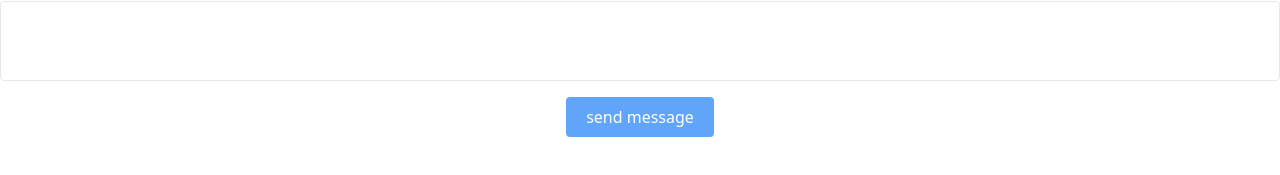
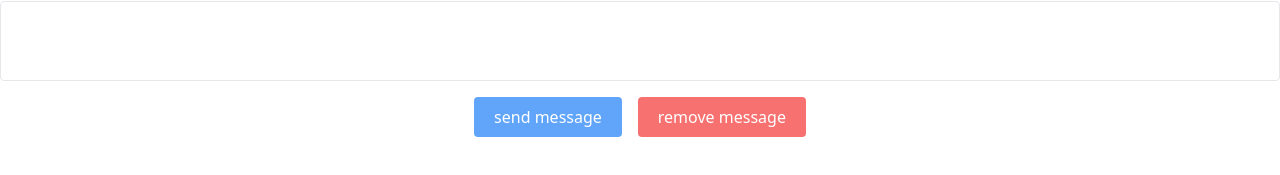
Before and after one commit to roma-marshall/chat-me, a Vue app: page / in a window 1280 px wide. Shown: the part 479-654 px from the top of the page. Built offline with nearby package versions, Linux system fonts and the light colour scheme; no server answers; the database is empty.

Commit message:
added delete messages feature

```diff
--- a/src/App.vue
+++ b/src/App.vue
@@ -31,27 +31,32 @@
           class="hover:bg-blue-500 bg-blue-400 text-white py-2 px-5 rounded">
         send message
       </button>
+      <button
+          @click="removeMessage"
+          class="hover:bg-red-500 bg-red-400 text-white py-2 px-5 rounded">
+        remove message
+      </button>
     </div>
   </div>
 </template>
 
 <script setup>
 import { ref, onMounted } from 'vue'
-import { getDatabase, onValue, push, query, orderByKey, ref as firebaseRef } from 'firebase/database'
+import { getDatabase, onValue, push, query, orderByKey, remove, ref as firebaseRef } from 'firebase/database'
 
 const timestamp = ref([])
 const message = ref('')
 const messages = ref([])
 
 const readFromDB = () => {
-  const db = getDatabase();
-  const messagesRef = firebaseRef(db, 'chats');
+  const db = getDatabase()
+  const messagesRef = firebaseRef(db, 'chats')
 
   // sort by key
-  const sortedQuery = query(messagesRef, orderByKey());
+  const sortedQuery = query(messagesRef, orderByKey())
 
   onValue(sortedQuery, (snapshot) => {
-    const temp = [];
+    const temp = []
     snapshot.forEach((childSnapshot) => {
       temp.push({ id: childSnapshot.key, ...childSnapshot.val() })
     })
@@ -88,4 +93,18 @@ const sendMessage = () => {
     message.value = ''
   }
 }
+
+const removeMessage = () => {
+  const db = getDatabase()
+  const messagesRef = firebaseRef(db, 'chats')
+
+  // deleting all chats
+  remove(messagesRef)
+      .then(() => {
+        console.log("All chats have been successfully deleted.")
+      })
+      .catch((error) => {
+        console.error("Error when deleting chats: ", error)
+      })
+}
 </script>
```
